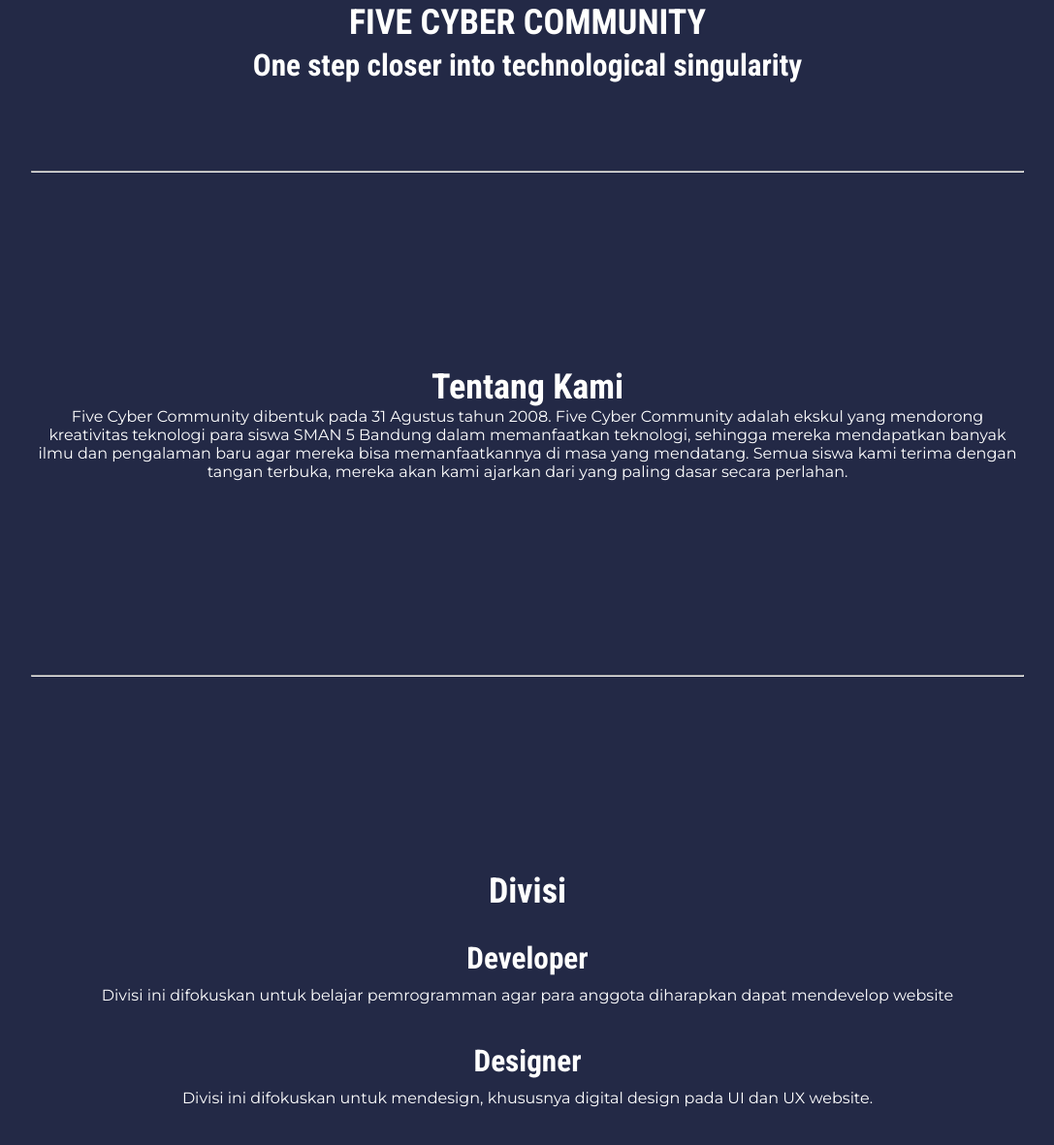
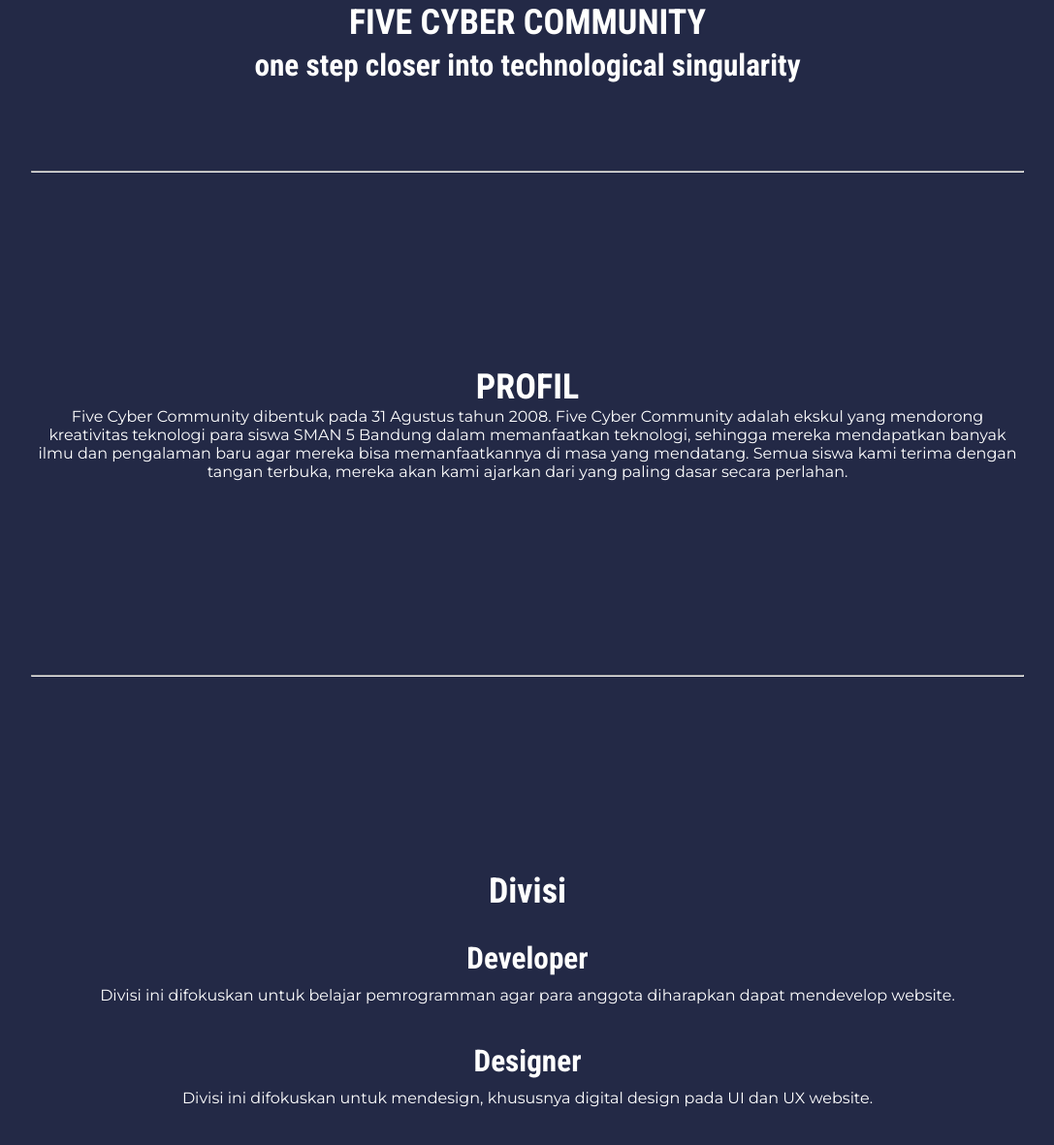
Before and after one commit to fivecybercommunity/kelompok-1, a plain HTML site: page index.html in a window 1280 px wide. Shown: the part 543-1724 px from the top of the page at 97% size, without its empty margins (96-1183 px from the left). Drawn offline with Linux system fonts and the light colour scheme.

Commit message:
perapihan kapiotal
perapihan kapiotal

```diff
--- a/index.html
+++ b/index.html
@@ -31,7 +31,7 @@
              </div>
             <div class="jumbotron-judul">
                 <h1 class="judul">FIVE CYBER COMMUNITY</h1>
-                <h2 class="sub-judul">One step closer into technological singularity</h2>
+                <h2 class="sub-judul">one step closer into technological singularity</h2>
             </div>
         </div>
 
@@ -42,7 +42,7 @@
 
         <!--pejelasan ekskul-->
         <div class="content-penjelasan-ekskul">
-            <h1 class="judul">Tentang Kami</h1>
+            <h1 class="judul">PROFIL</h1>
             <p class="txt">
             Five Cyber Community dibentuk pada 31 Agustus tahun 2008.
             Five Cyber Community adalah ekskul yang mendorong kreativitas teknologi para siswa SMAN 5 Bandung dalam memanfaatkan teknologi, sehingga mereka mendapatkan banyak ilmu dan pengalaman baru agar mereka bisa memanfaatkannya di masa yang mendatang.
@@ -62,7 +62,7 @@
 
             <div class="content-divisi-developer">
                 <h2 class="judul">Developer</h2>
-                <p class="txt">Divisi ini difokuskan untuk belajar pemrogramman agar para anggota diharapkan dapat mendevelop website</p>
+                <p class="txt">Divisi ini difokuskan untuk belajar pemrogramman agar para anggota diharapkan dapat mendevelop website.</p>
             </div>
 
             <div class="content-divisi-designer">
```
Also changed, not shown: html/page2.html (+1 -1 lines).
